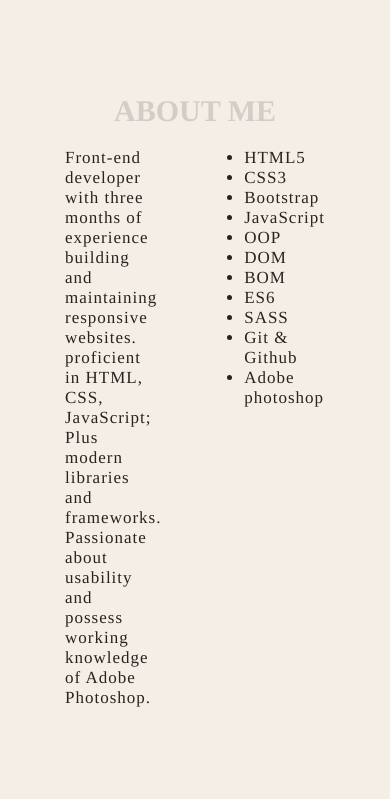
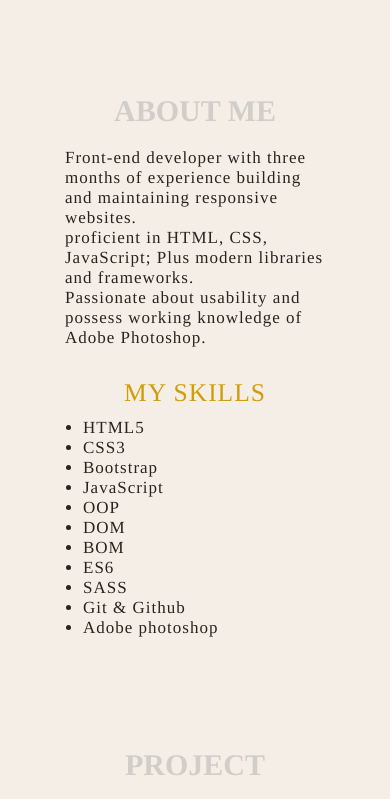
Before and after one commit to sondos-saad/mean, a plain HTML site: page index.html in a window 390 px wide. Shown: the part 800-1599 px from the top of the page. Drawn offline with Linux system fonts and the light colour scheme.

Commit message:
update about

```diff
--- a/css/style.css
+++ b/css/style.css
@@ -154,7 +154,7 @@ section{
     color: var(--txt-color);
     font-size: 20px;
     letter-spacing: 2px;
-    padding: 10px 10px 0 10px;
+    padding:30px 30px 30px;
     font-weight: 500;
 }
 .about .container .skills{
@@ -163,6 +163,13 @@ section{
     font-size: 20px;
     color: var(--txt-color);
     letter-spacing: 1px;
+}
+.about .container .skills h2{
+    text-align: center;
+    color: var(--span-color);
+    font-weight: 600;
+    text-transform: uppercase;
+    padding:0 30px 30px;
 }
 /* project */
 .project .cards{
@@ -220,6 +227,9 @@ footer span{
     header{
        padding: 10px 10px;
     }
+    header .navigation{
+        gap: 10px;
+    }
     section{
         padding: 50px 50px;
     }
@@ -228,6 +238,7 @@ footer span{
     }
     .about .container{
         padding: 10px 10px;
+        flex-direction: column;
      }
      .about .container::before{
       display: none;
@@ -235,13 +246,24 @@ footer span{
     .about .container .text-about p{
         font-size: 17px;
         letter-spacing: 1px;
-        padding: 10px 5px 0 5px;
+        padding: 10px 5px 5px 5px;
         font-weight: 300;
+        width: 100%;
+
+        margin-bottom: 5px;
     }
     .about .container .skills{
         padding: 10px 5px 0 5px;
         font-size:17px;
         letter-spacing: 1px;
+        width: 100%;
+    }
+    .about .container .skills h2{
+        font-weight: 300;
+        padding: 10px;
+    }
+    .about .container .skills li{
+        margin-left: 18px;
     }
     .project .cards{
         padding: 20px 5px;
--- a/index.html
+++ b/index.html
@@ -39,9 +39,9 @@
             <h3> I build websites</h3>
             <a href="#project" class="btn"> View my work</a>
             <div class="social-icon">
-                <a href="#"><i class="fa-brands fa-linkedin-in"></i></a>
-                <a href="#"><i class="fa-brands fa-github"></i></a>
-                <a href="#"><i class="fa-solid fa-envelope"></i></a>
+                <a href="https://www.linkedin.com/in/sondos-saad-a6b5b0174/"><i class="fa-brands fa-linkedin-in"></i></a>
+                <a href="https://github.com/sondos-saad"><i class="fa-brands fa-github"></i></a>
+                <a href="so_saad@yahoo.com"><i class="fa-solid fa-envelope"></i></a>
             </div>
         </div>
         <div class="image">
@@ -61,6 +61,7 @@
                     and possess working knowledge of Adobe Photoshop. </p>
             </div>
             <div class="skills">
+                <h2>My skills</h2>
                 <ul>
 
                     <li> HTML5 </li>
```
